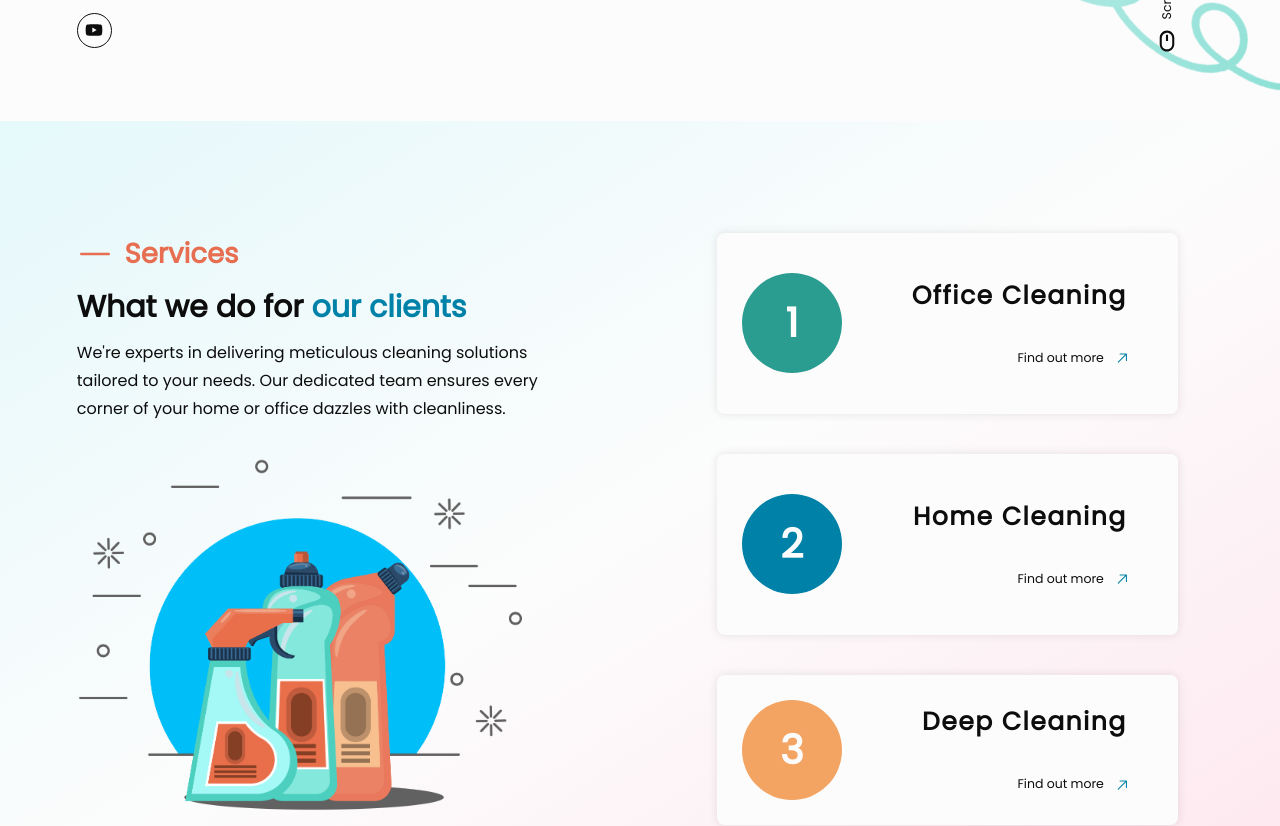
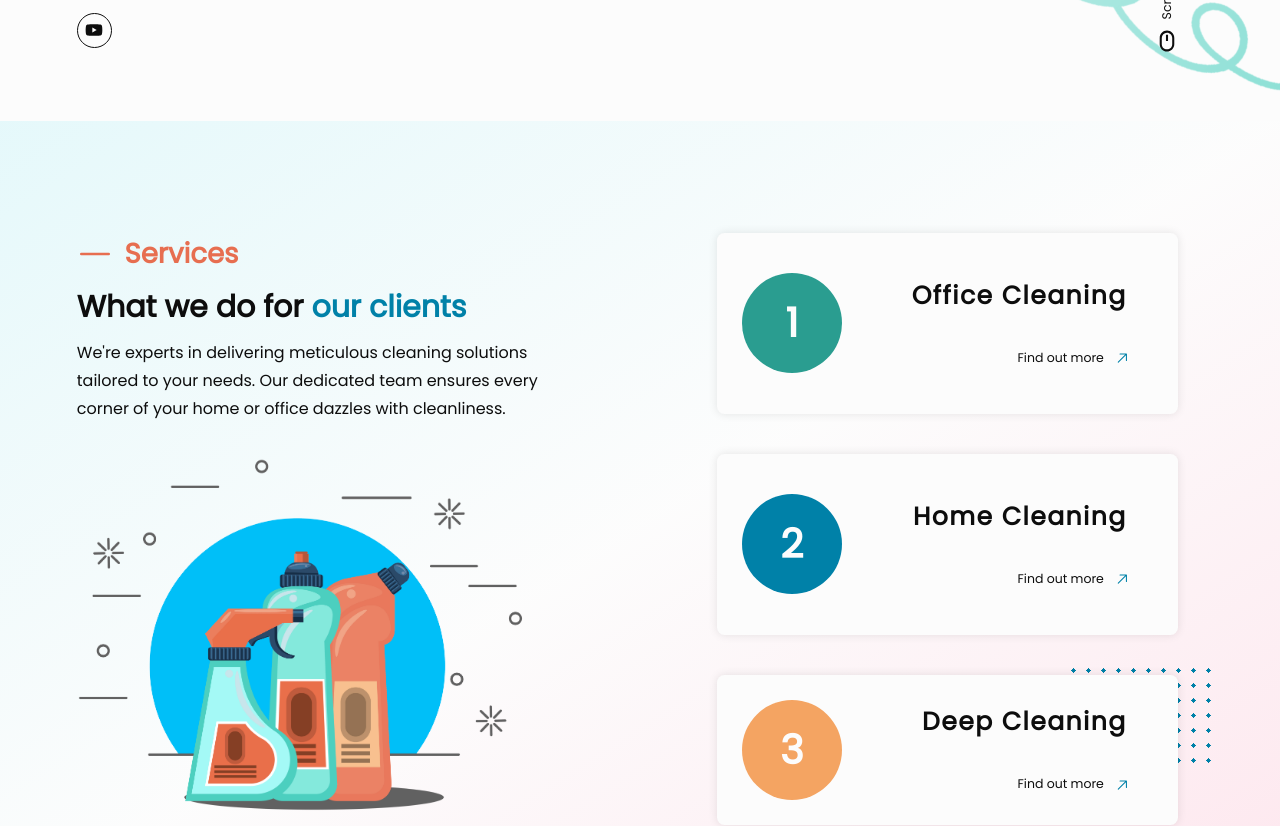
Before and after one commit to rodrigodelascio/let-it-shine, a React (Create React App) app: page / in a window 1280 px wide. Shown: the part 680-1506 px from the top of the page. Built offline with nearby package versions, Linux system fonts and the light colour scheme.

Commit message:
Update styles + remove redundant code

```diff
--- a/src/components/landingPage/projects/LandingProjects.js
+++ b/src/components/landingPage/projects/LandingProjects.js
@@ -12,7 +12,6 @@ const LandingProjects = () => {
           You might be interested in <br />
           <span>a variety of our projects</span>
         </h1>
-        <div className={styles["projects-polka-dots"]}></div>
       </div>
       <div className={styles["projects-cards-container"]}>
         <ProjectCard
--- a/src/components/landingPage/projects/LandingProjects.module.css
+++ b/src/components/landingPage/projects/LandingProjects.module.css
@@ -3,7 +3,6 @@
   display: flex;
   flex-direction: column;
   align-items: center;
-  position: relative;
 }
 
 .projects-header-container {
@@ -21,18 +20,6 @@
   color: var(--clr-blue);
 }
 
-/* .projects-polka-dots {
-  background-image: radial-gradient(var(--clr-blue) 20%, #fcfcfc00 20%);
-  background-position: 0 0;
-  background-size: 15px 15px;
-  height: 100px;
-  width: 150px;
-  position: absolute;
-  right: 3vw;
-  top: 20rem;
-  z-index: 1;
-} */
-
 .projects-cards-container {
   display: flex;
   flex-direction: row;
--- a/src/components/landingPage/services/LandingServices.js
+++ b/src/components/landingPage/services/LandingServices.js
@@ -44,7 +44,6 @@ const LandingServices = () => {
           className={styles["orange-number"]}
         />
       </section>
-      <div className={styles["services-polka-dots"]}></div>
     </div>
   );
 };
--- a/src/components/landingPage/services/LandingServices.module.css
+++ b/src/components/landingPage/services/LandingServices.module.css
@@ -1,6 +1,5 @@
 .services-wrapper {
   min-height: 95vh;
-  position: relative;
   display: flex;
   justify-content: space-between;
   background: linear-gradient(
@@ -74,6 +73,7 @@
   gap: 5vh;
   z-index: 2;
   flex-wrap: wrap;
+  position: relative;
 }
 
 .green-number {
@@ -91,7 +91,8 @@
   color: var(--clr-white);
 }
 
-/* .services-polka-dots {
+.services-cards-container::after {
+  content: "";
   background-image: radial-gradient(var(--clr-blue) 20%, #fcfcfc00 20%);
   background-position: 0 0;
   background-size: 15px 15px;
@@ -99,6 +100,6 @@
   width: 150px;
   position: absolute;
   right: 5vw;
-  bottom: 20rem;
-  z-index: 1;
-} */
+  bottom: 22.5%;
+  z-index: -1;
+}
--- a/src/index.css
+++ b/src/index.css
@@ -19,7 +19,9 @@ html {
   font-size: 62.5%;
 }
 
-* {
+*,
+*::before,
+*::after {
   font-family: "Poppins", sans-serif;
   margin: 0;
   padding: 0;
```
